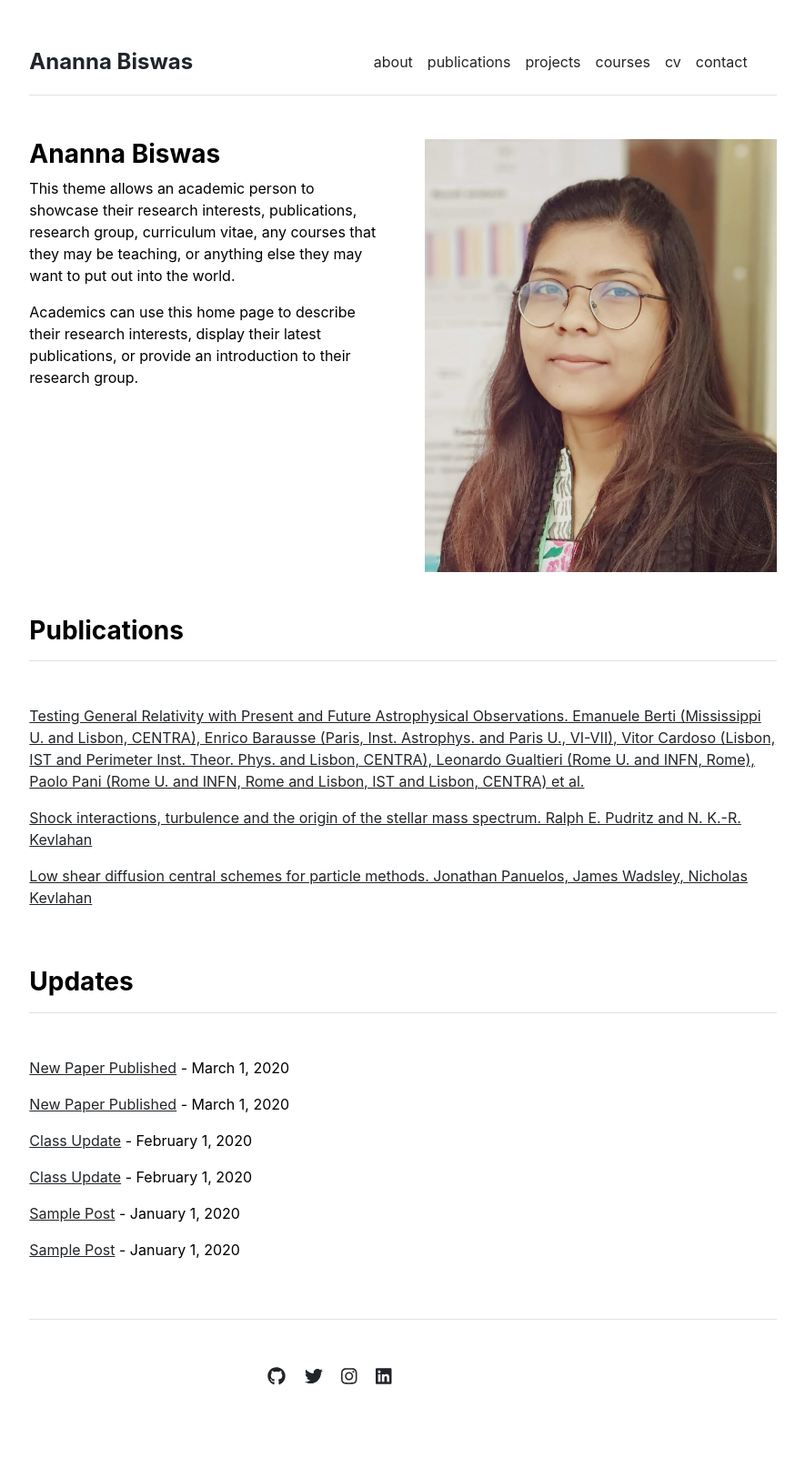
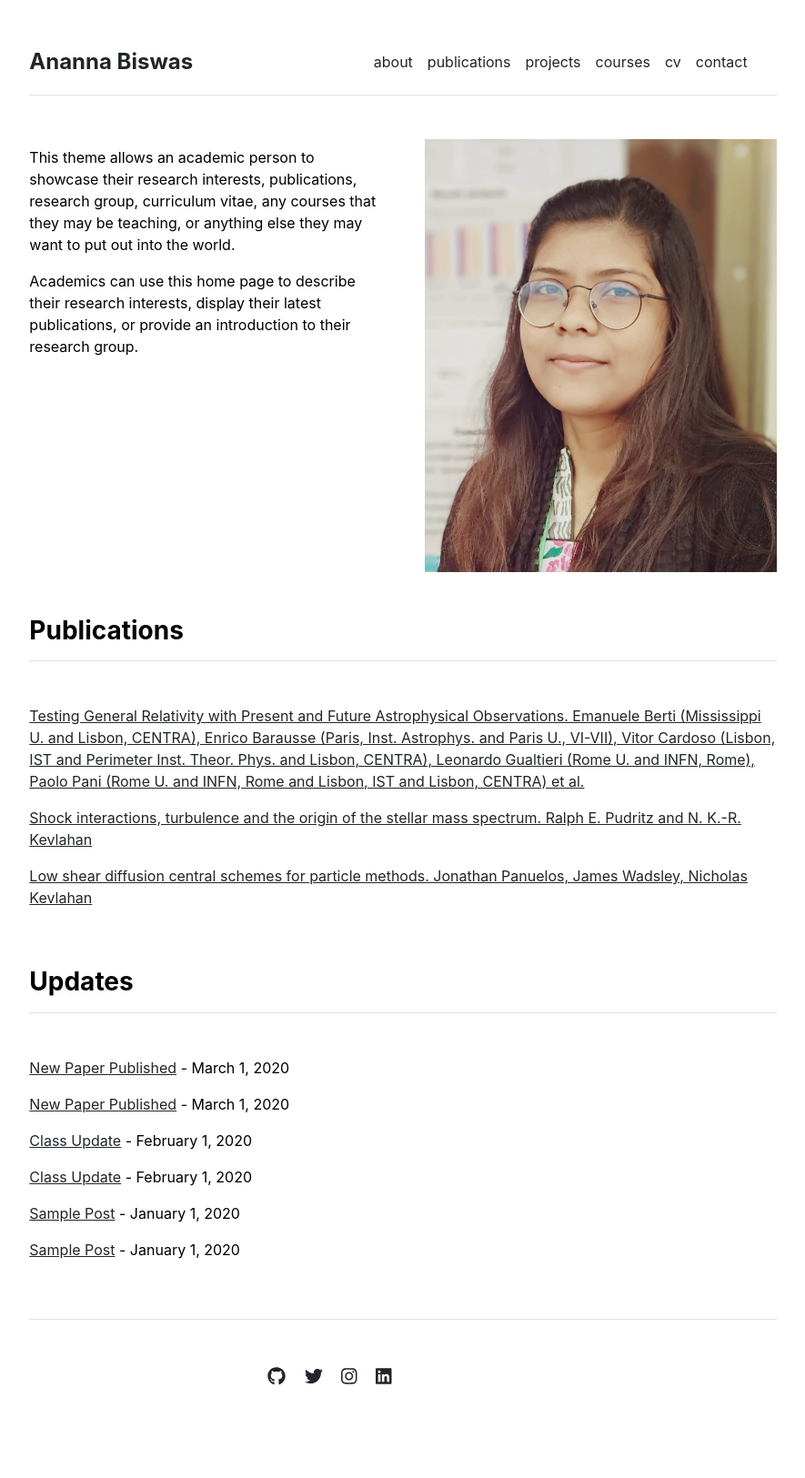
Before and after one commit to Anannabiswas/anannabiswas.github.io, a Jekyll site: the page built from index.md, in a window 1280 px wide. Shown: the whole page at 91% size, without its empty margins (197-1082 px from the left). Built offline with Jekyll 4.4.1, drawn with Linux system fonts in a browser that asks for light colours.

Commit message:
Update home.html

```diff
--- a/_layouts/home.html
+++ b/_layouts/home.html
@@ -4,7 +4,7 @@ layout: default
 
 <div class="row g-5 mb-5">
   <div class="col-md-6">
-    <h3 class="fw-bold">Ananna Biswas</h3>
+    <h3 class="fw-bold"></h3>
     {{ content }}
   </div>
   <div class="col-md-6">
```
